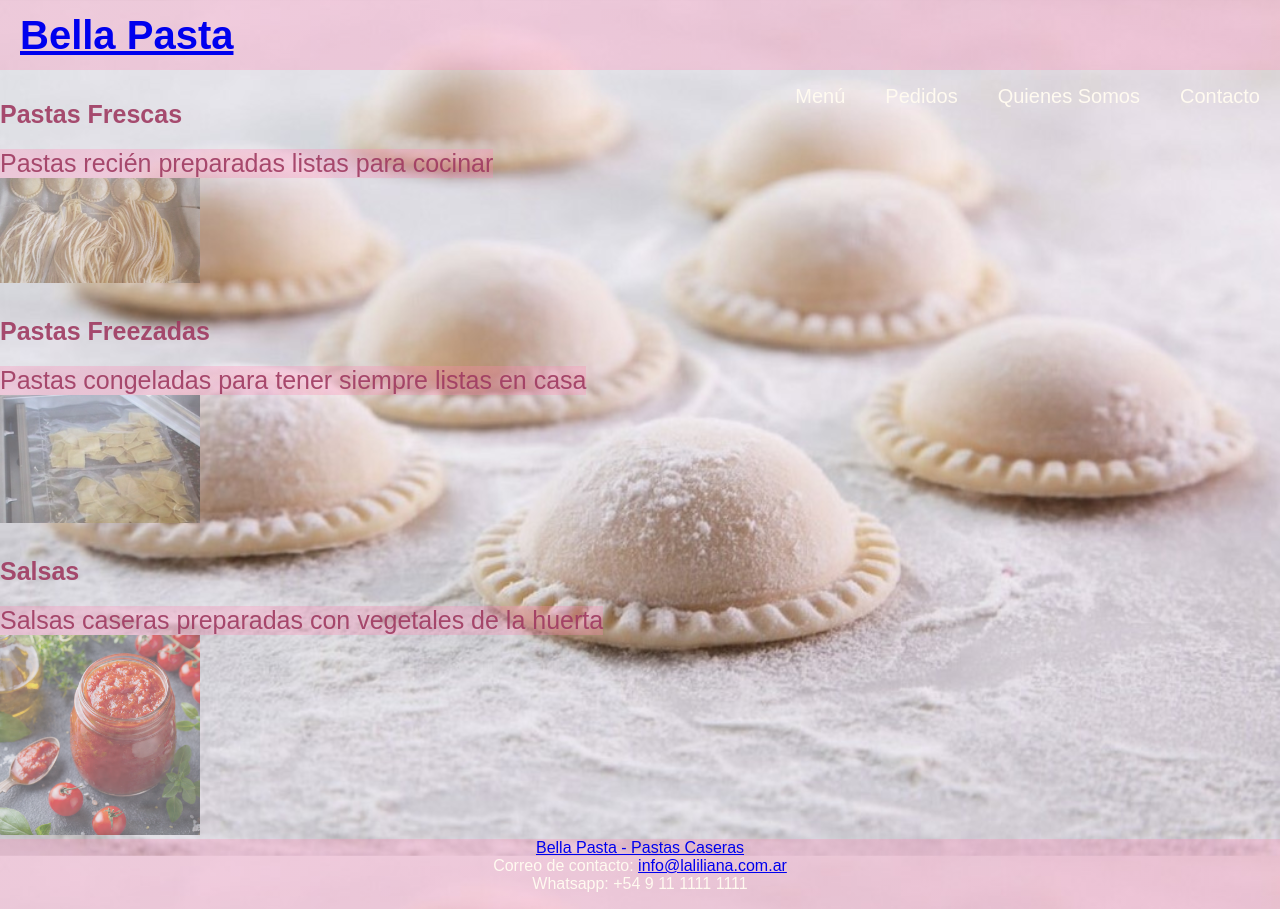
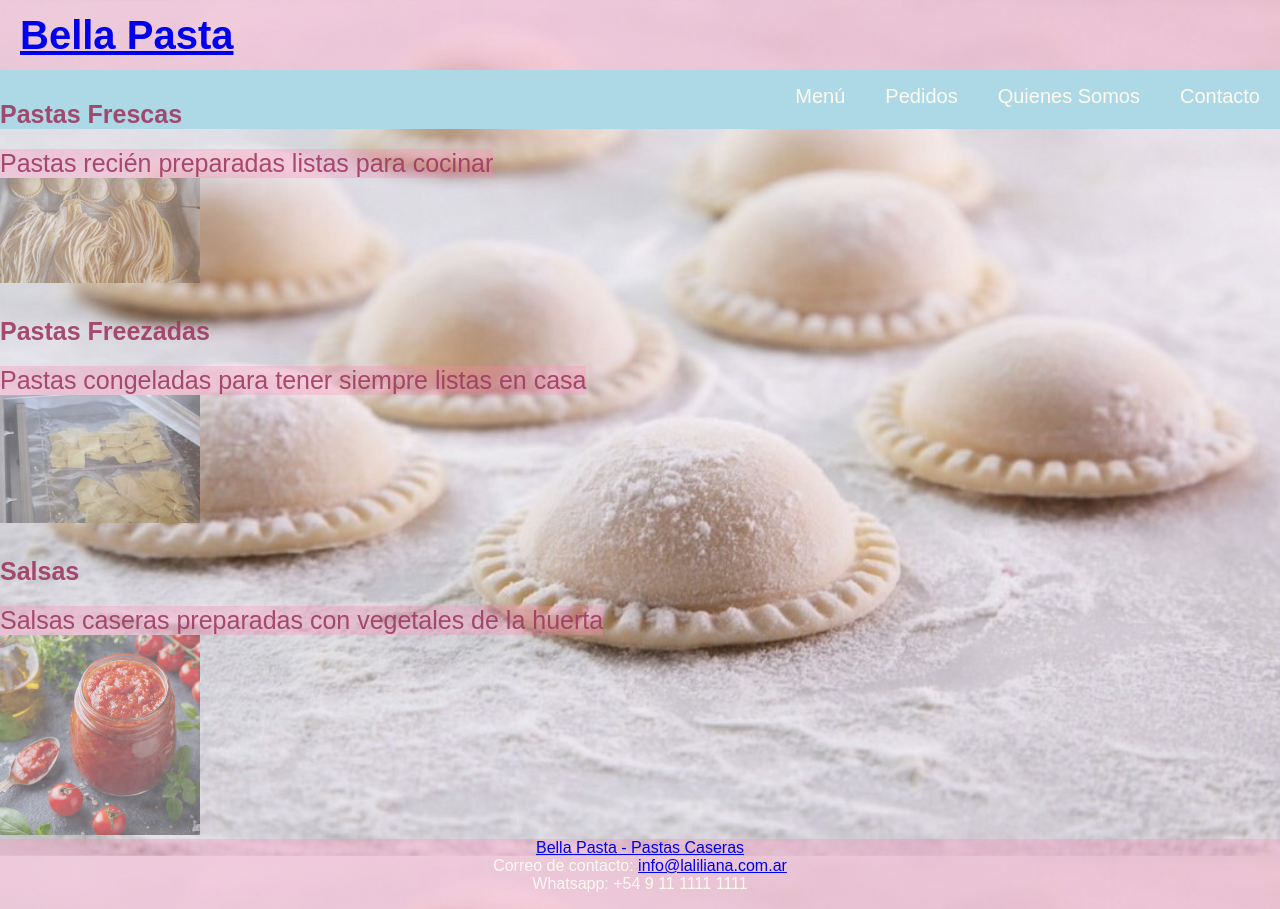
Before and after one commit to fernandoalberro/CursoCoderDesWeb, a plain HTML site: page menú.html in a window 1280 px wide. In both pictures the pointer is over the element "Pastas Frescas". Drawn offline with Linux system fonts and the light colour scheme.

Commit message:
agrego hover a h3 de pagina menú

```diff
--- a/CSS/estilos.css
+++ b/CSS/estilos.css
@@ -140,3 +140,6 @@ input{
 .imagenes:hover {
 	opacity: 100%;
 }
+div > h3:hover {
+	background-color: lightblue;
+}
```
